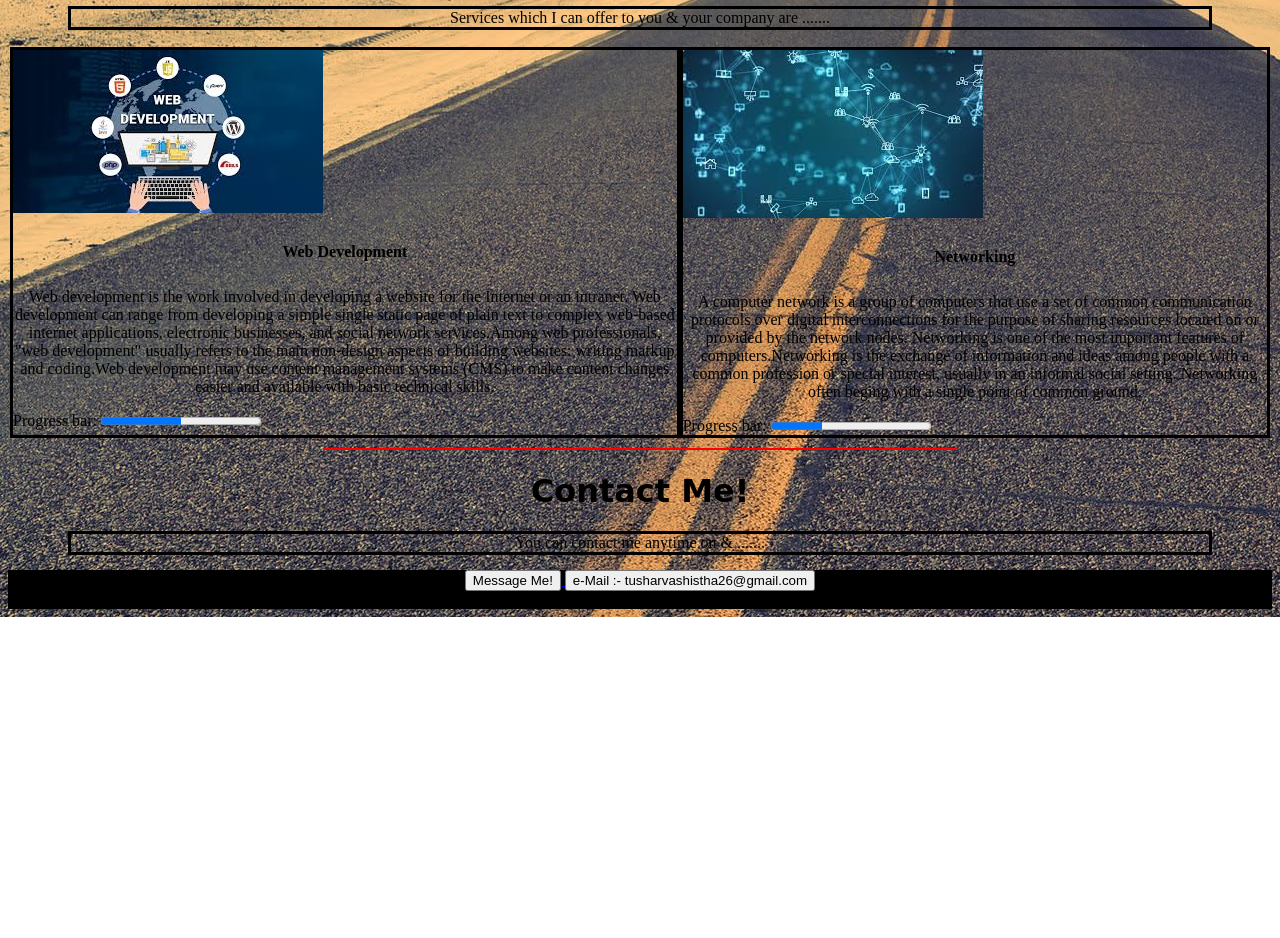
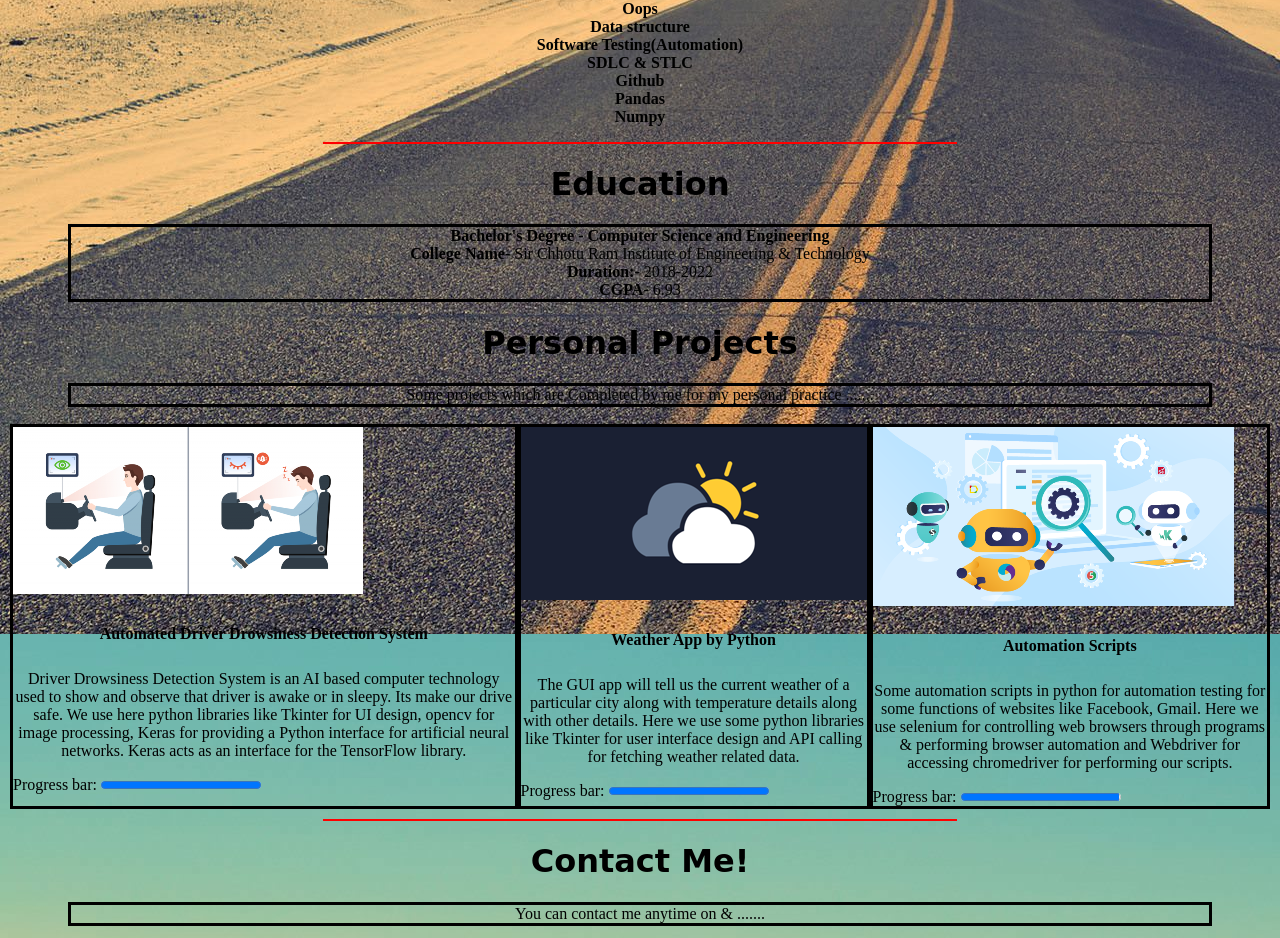
Before and after one commit to tusharvashistha26/myweb-, a plain HTML site: page index.html in a window 1280 px wide. Shown: the part 646-1584 px from the top of the page. Before the commit the page ends 1263 px from the top, so only its background shows below. Drawn offline with Linux system fonts and the light colour scheme.

Commit message:
Add files via upload

```diff
--- a/index.html
+++ b/index.html
@@ -51,7 +51,10 @@
             <div class="container" style="text-align: center; margin-top: 12%;">
                 <h1 class="card-title mainHeading" >I'm Tushar Vashistha
                 </h1>
-                <p class="card-text" style="color: brown;">A web developer (who can make websites) & also a helper.   </p>
+                <p class="card-text" style="color: black;">A Python developer and I have interest in testing and data analysis.
+                    Recent Software Engineering graduate with fundamental knowledge of software design,
+                    development, data analysis and testing. Seeking to utilize broad educational background with
+                    excellent analytical technical, and programming skills to thrive as an entry-level software engineer.   </p>
             </div>
         </div>
         <div class="face">
@@ -75,64 +78,84 @@
             <h1>Skills</h1>
 
 
-            <p class="skillsPara">A skill is the ability to perform an action with determined results often within a given amount of time,
-                energy, or both. Skills can often be divided into domain-general and domain-specific skills. For
-                example, in the domain of work, some general skills would include time management, teamwork and
-                leadership, self-motivation and others, whereas domain-specific skills would be used only for a certain
-                job. Skill usually requires certain environmental stimuli and situations to assess the level of skill
-                being shown and used.
+            <p class="card-text" style="color: black;"><b> C Language<br/> Python<br/> Mysql <br/>HTML  <br/> CSS   <br/> Bootstrap
+                <br/> Oops<br/>Data structure<br/>Software Testing(Automation)<br/> SDLC & STLC<br/> Github<br/>Pandas<br/> Numpy<br/></b>
+
+
             </p>
         </div>
         <hr>
         </div>
     </div>
+    <!-- Education-->
+    <div class="container-fluid" id="services">
+        <div>
+            <h1>Education</h1>
+            <p class="skillsPara">
+                <b>Bachelor's Degree - Computer Science and Engineering</b><br>
+                <b>College Name-</b> Sir Chhotu Ram Institute of Engineering & Technology<br>
+                <b>Duration:-</b> 2018-2022 <br>
+                <b>CGPA-</b> 6.93
+            </p>
+
+        </div>
+
+
 
     <!-- Services -->
 
     <div class="container-fluid" id="services">
         <div>
-            <h1>Services</h1>
+            <h1>Personal Projects</h1>
 
 
             <p class="skillsPara">
-                Services which I can offer to you &amp; your company are .......
+                Some projects which are Completed by me for my personal practice .......
             </p>
         </div>
         <div class="row row1">
-            <div class="web">
+            <div class="network">
                 <div class="card">
-                    <img src="./web development.jpg" class="img" alt="...">
-                    <div class="card-body" id="WD">
-                        <h5 class="card-title"><b> Web Development</b></h5>
-                        <p class="card-text">Web development is the work involved in developing a website for the
-                            Internet or an intranet. Web development can range from developing a simple single static
-                            page of plain text to complex web-based internet applications, electronic businesses, and
-                            social network services.Among web professionals, "web development" usually refers to the
-                            main non-design aspects of building websites: writing markup and coding.Web development
-                            may use content management systems (CMS) to make content changes easier and available with
-                            basic technical skills. </p>
+                    <img src="./drowsiness.png" class="img" alt="...">
+                    <div class="card-body" id="Net">
+                        <h5 class="card-title"><b> Automated Driver Drowsiness Detection System</b></h5>
+                        <p class="card-text">Driver Drowsiness Detection System is an AI based computer technology
+                             used to show and observe that driver is awake or in sleepy. Its make our drive safe.
+                             We use here python libraries like Tkinter for UI design, opencv for image processing,
+                              Keras for providing a Python interface for artificial neural networks. Keras acts as
+                              an interface for the TensorFlow library. </p>
                             <label for="file">Progress bar:</label>
-                            <progress id="file" value="50" max="100"> 50% </progress>
+                            <progress id="file" value="100" max="100"> 100% Completed </progress>
                     </div>
                 </div>
             </div>
             <div class="network">
                 <div class="card">
-                    <img src="./networking.jpg" class="img" alt="...">
+                    <img src="./weather app.png" class="img" alt="...">
                     <div class="card-body" id="Net">
-                        <h5 class="card-title"><b> Networking</b></h5>
-                        <p class="card-text">A computer network is a group of computers that use a set of common
-                            communication protocols over digital interconnections for the purpose of sharing
-                            resources located on or provided by the network nodes. Networking is one of the most
-                            important features of computers.Networking is the exchange of information and ideas
-                            among people with a common profession or special interest, usually in an informal social
-                            setting. Networking often beging with a single point of common ground.</p>
+                        <h5 class="card-title"><b> Weather App by Python</b></h5>
+                        <p class="card-text">The GUI app will tell us the current weather of a particular city along
+                            with temperature details along with other details. Here we use some python libraries like
+                             Tkinter for user interface design and API calling for fetching weather related data.</p>
                             <label for="file"> Progress bar:</label>
-                            <progress id="file" value="32" max="100"> 32% </progress>
+                            <progress id="file" value="100" max="100"> 100% Completed </progress>
                     </div>
                 </div>
             </div>
-
+            <div class="network">
+                <div class="card">
+                    <img src="./automated-testing.png" class="img" alt="...">
+                    <div class="card-body" id="Net">
+                        <h5 class="card-title"><b> Automation Scripts</b></h5>
+                        <p class="card-text">Some automation scripts in python for automation testing for some
+                            functions of websites like Facebook, Gmail. Here we use selenium for controlling web
+                             browsers through programs & performing browser automation and Webdriver for accessing
+                              chromedriver for performing our scripts. </p>
+                            <label for="file">Progress bar:</label>
+                            <progress id="file" value="99" max="100"> 99% Completed </progress>
+                    </div>
+                </div>
+            </div>
 
         </div>
         <!-- Horizontal Line-->
```
Also changed, not shown: automated-testing.png (added), drowsiness.png (added), weather app.png (added), 3 other files.
